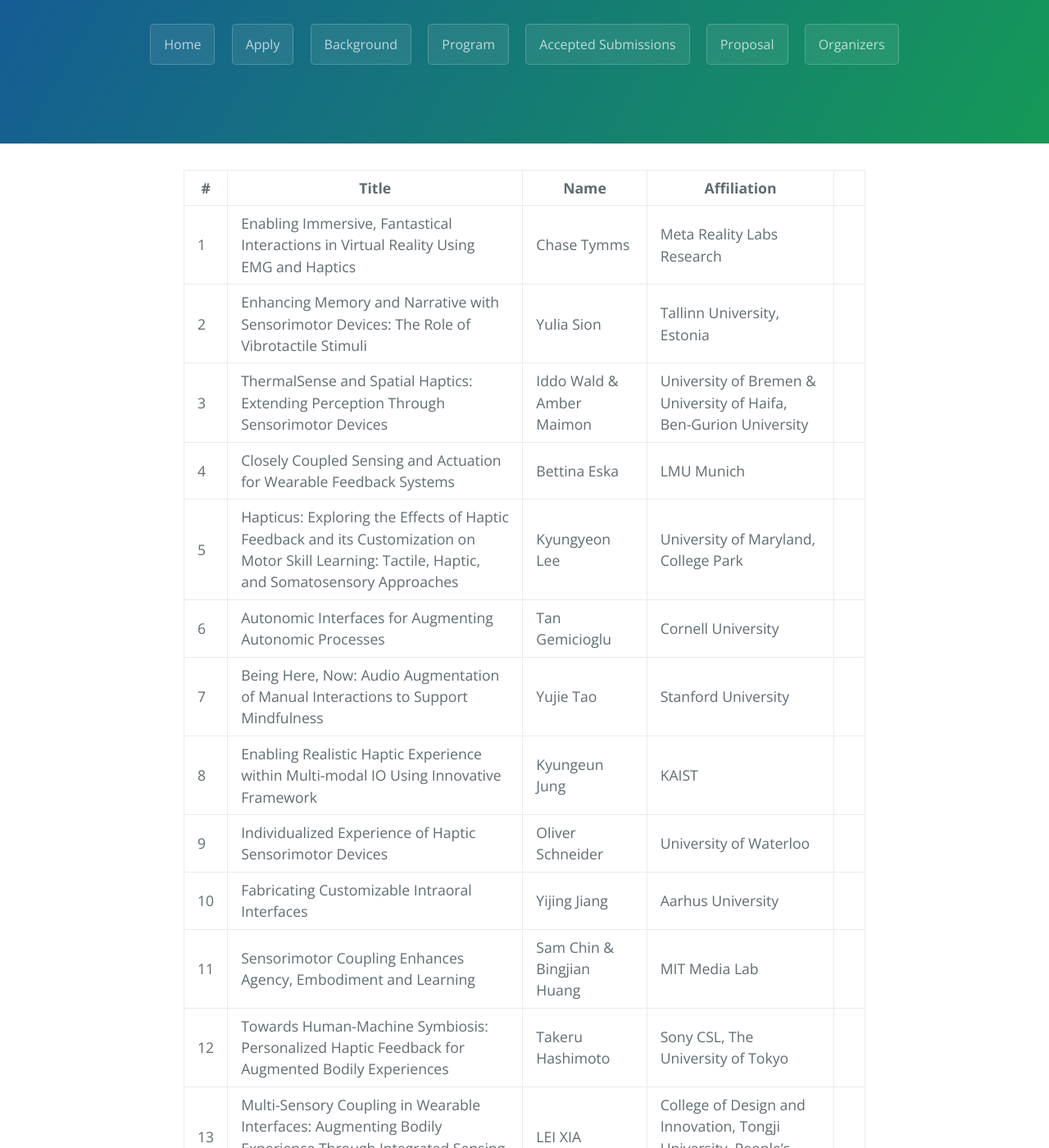
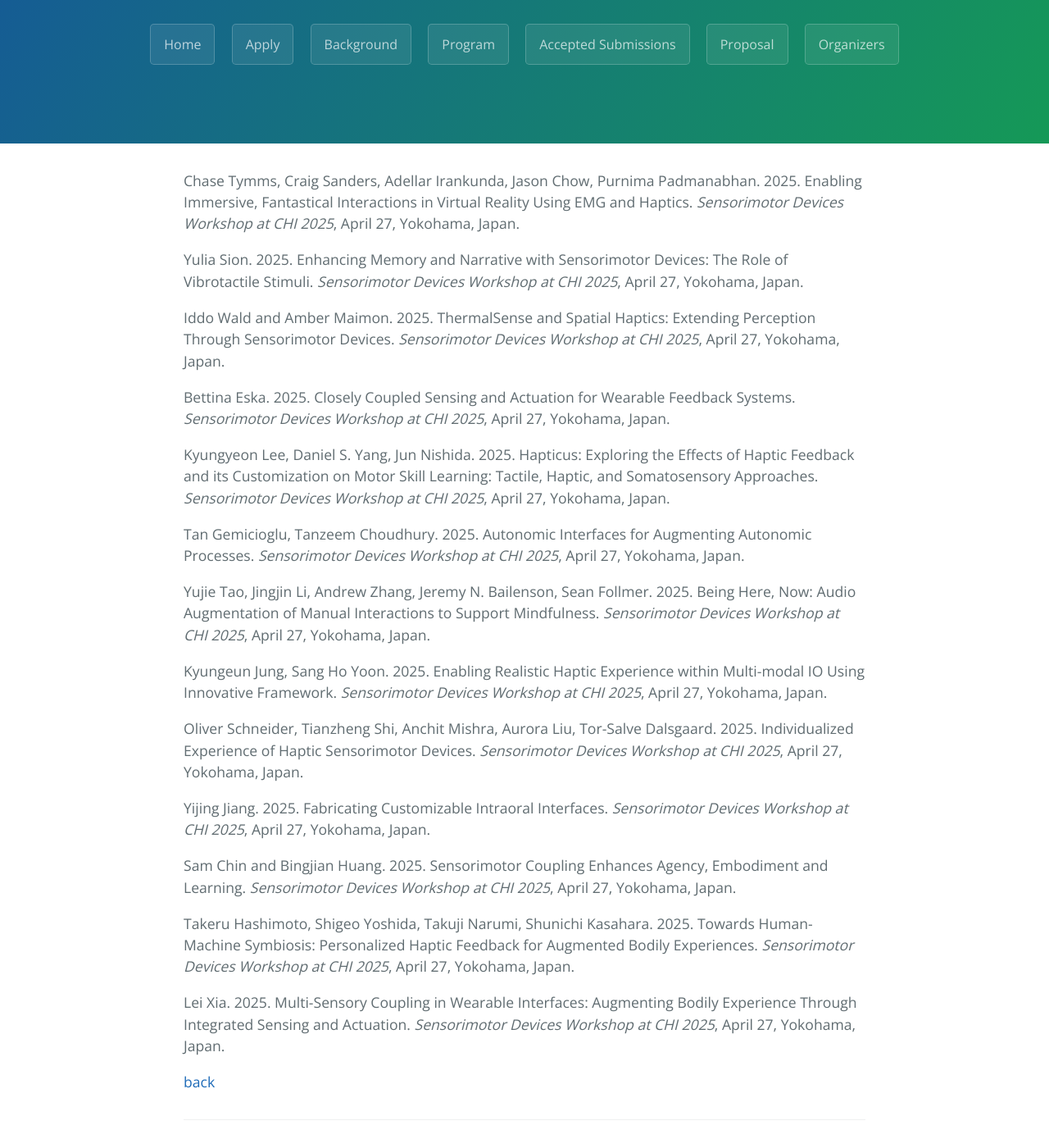
Before and after one commit to sensorimotordevices/sensorimotordevices.github.io, a Jekyll site: the page built from pages/accepted.md, in a window 1280 px wide and 1400 px high, scrolled down 208 px. Shown: the whole window at 82% size. Built offline with Jekyll 4.4.1, drawn with Linux system fonts in a browser that asks for light colours; some of the changed text lies outside the part shown.

Commit message:
added authors

```diff
--- a/pages/accepted.md
+++ b/pages/accepted.md
@@ -2,21 +2,31 @@
 layout: default
 title: Accepted Submissions
 ---
-| #  | Title                                                                                           | Name                                    | Affiliation                                                                 |
-|----|-------------------------------------------------------------------------------------------------|-----------------------------------------|-----------------------------------------------------------------------------|
-| 1  | Enabling Immersive, Fantastical Interactions in Virtual Reality Using EMG and Haptics         | Chase Tymms                            | Meta Reality Labs Research                                                 |
-| 2  | Enhancing Memory and Narrative with Sensorimotor Devices: The Role of Vibrotactile Stimuli    | Yulia Sion                             | Tallinn University, Estonia                                                |
-| 3  | ThermalSense and Spatial Haptics: Extending Perception Through Sensorimotor Devices          | Iddo Wald & Amber Maimon               | University of Bremen & University of Haifa, Ben-Gurion University         |
-| 4  | Closely Coupled Sensing and Actuation for Wearable Feedback Systems                          | Bettina Eska                           | LMU Munich                                                                 |
-| 5  | Hapticus: Exploring the Effects of Haptic Feedback and its Customization on Motor Skill Learning: Tactile, Haptic, and Somatosensory Approaches | Kyungyeon Lee                          | University of Maryland, College Park                                      |
-| 6  | Autonomic Interfaces for Augmenting Autonomic Processes                                      | Tan Gemicioglu                         | Cornell University                                                         |
-| 7  | Being Here, Now: Audio Augmentation of Manual Interactions to Support Mindfulness           | Yujie Tao                              | Stanford University                                                        |
-| 8  | Enabling Realistic Haptic Experience within Multi-modal IO Using Innovative Framework       | Kyungeun Jung                          | KAIST                                                                      |
-| 9  | Individualized Experience of Haptic Sensorimotor Devices                                   | Oliver Schneider                       | University of Waterloo                                                     |
-| 10 | Fabricating Customizable Intraoral Interfaces                                             | Yijing Jiang                           | Aarhus University                                                          |
-| 11 | Sensorimotor Coupling Enhances Agency, Embodiment and Learning                           | Sam Chin & Bingjian Huang              | MIT Media Lab                                                              |
-| 12 | Towards Human-Machine Symbiosis: Personalized Haptic Feedback for Augmented Bodily Experiences | Takeru Hashimoto                       | Sony CSL, The University of Tokyo                                         |                                                     |
-| 13 | Multi-Sensory Coupling in Wearable Interfaces: Augmenting Bodily Experience Through Integrated Sensing and Actuation | LEI XIA                                 | College of Design and Innovation, Tongji University, People’s Republic of China |
 
+Chase Tymms, Craig Sanders, Adellar Irankunda, Jason Chow, Purnima Padmanabhan. 2025. Enabling Immersive, Fantastical Interactions in Virtual Reality Using EMG and Haptics. *Sensorimotor Devices Workshop at CHI 2025*, April 27, Yokohama, Japan.
+
+Yulia Sion. 2025. Enhancing Memory and Narrative with Sensorimotor Devices: The Role of Vibrotactile Stimuli. *Sensorimotor Devices Workshop at CHI 2025*, April 27, Yokohama, Japan.
+
+Iddo Wald and Amber Maimon. 2025. ThermalSense and Spatial Haptics: Extending Perception Through Sensorimotor Devices. *Sensorimotor Devices Workshop at CHI 2025*, April 27, Yokohama, Japan.
+
+Bettina Eska. 2025. Closely Coupled Sensing and Actuation for Wearable Feedback Systems. *Sensorimotor Devices Workshop at CHI 2025*, April 27, Yokohama, Japan.
+
+Kyungyeon Lee, Daniel S. Yang, Jun Nishida. 2025. Hapticus: Exploring the Effects of Haptic Feedback and its Customization on Motor Skill Learning: Tactile, Haptic, and Somatosensory Approaches. *Sensorimotor Devices Workshop at CHI 2025*, April 27, Yokohama, Japan.
+
+Tan Gemicioglu, Tanzeem Choudhury. 2025. Autonomic Interfaces for Augmenting Autonomic Processes. *Sensorimotor Devices Workshop at CHI 2025*, April 27, Yokohama, Japan.
+
+Yujie Tao, Jingjin Li, Andrew Zhang, Jeremy N. Bailenson, Sean Follmer. 2025. Being Here, Now: Audio Augmentation of Manual Interactions to Support Mindfulness. *Sensorimotor Devices Workshop at CHI 2025*, April 27, Yokohama, Japan.
+
+Kyungeun Jung, Sang Ho Yoon. 2025. Enabling Realistic Haptic Experience within Multi-modal IO Using Innovative Framework. *Sensorimotor Devices Workshop at CHI 2025*, April 27, Yokohama, Japan.
+
+Oliver Schneider, Tianzheng Shi, Anchit Mishra, Aurora Liu, Tor-Salve Dalsgaard. 2025. Individualized Experience of Haptic Sensorimotor Devices. *Sensorimotor Devices Workshop at CHI 2025*, April 27, Yokohama, Japan.
+
+Yijing Jiang. 2025. Fabricating Customizable Intraoral Interfaces. *Sensorimotor Devices Workshop at CHI 2025*, April 27, Yokohama, Japan.
+
+Sam Chin and Bingjian Huang. 2025. Sensorimotor Coupling Enhances Agency, Embodiment and Learning. *Sensorimotor Devices Workshop at CHI 2025*, April 27, Yokohama, Japan.
+
+Takeru Hashimoto, Shigeo Yoshida, Takuji Narumi, Shunichi Kasahara. 2025. Towards Human-Machine Symbiosis: Personalized Haptic Feedback for Augmented Bodily Experiences. *Sensorimotor Devices Workshop at CHI 2025*, April 27, Yokohama, Japan.
+
+Lei Xia. 2025. Multi-Sensory Coupling in Wearable Interfaces: Augmenting Bodily Experience Through Integrated Sensing and Actuation. *Sensorimotor Devices Workshop at CHI 2025*, April 27, Yokohama, Japan.
 
 [back](../)
```
